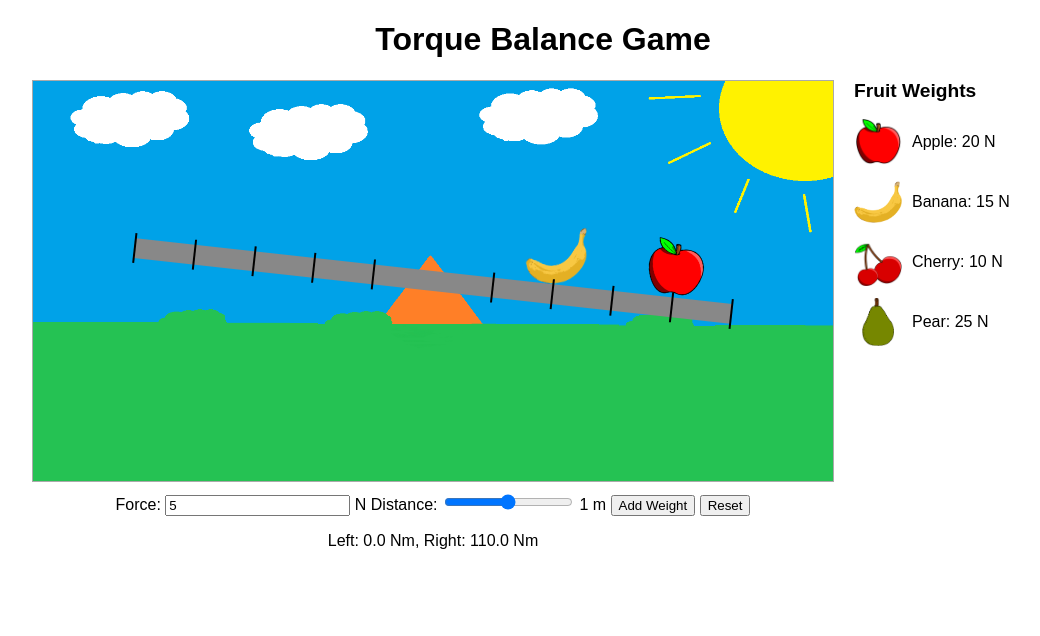
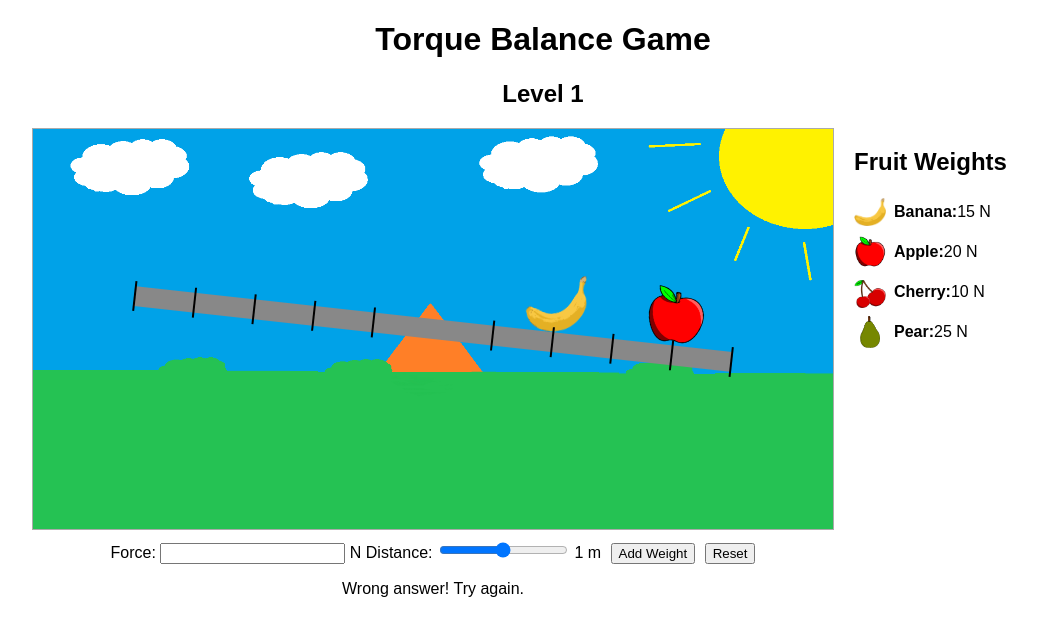
Before and after one commit to eozturk1968/torque-videogame, a plain HTML site: page docs/index.html in a window 1280 px wide. Both pictures are taken after typing "5" into the empty fields and a click on the button "Add Weight". Shown: the whole page, without its empty margins (97-1137 px from the left). Drawn offline with Linux system fonts and the light colour scheme.

Commit message:
Final version

```diff
--- a/docs/index.html
+++ b/docs/index.html
@@ -7,15 +7,16 @@
 </head>
 <body>
     <h1>Torque Balance Game</h1>
+    <h2 id="level-title"></h2>
 
-    <!-- NEW: flex row that holds canvas+controls and the sidebar -->
     <div class="game-row">
-        <!-- the existing game area -->
         <div class="game-area">
             <canvas id="gameCanvas" width="800" height="400"></canvas>
             <div id="controls">
-                Force: <input id="force" type="number" value="10" min="0"> N
-                Distance: <input id="radius" type="range" min="-5" max="5" step="1" value="1">
+                Force:
+                <input id="force" type="number" value="10" min="0"> N
+                Distance:
+                <input id="radius" type="range" min="-5" max="5" step="1" value="1">
                 <span id="radiusVal">1</span> m
                 <button id="addWeight">Add Weight</button>
                 <button id="resetGame">Reset</button>
@@ -23,29 +24,14 @@
             </div>
         </div>
 
-
-            <!-- Sidebar showing the fruit legend -->
-            <div class="sidebar">
-                <h2>Fruit Weights</h2>
-                <div class="fruit-item">
-                    <img src="images/apple.png" alt="Apple">
-                    <span>Apple: 20 N</span>
-                </div>
-                <div class="fruit-item">
-                    <img src="images/banana.png" alt="Banana">
-                    <span>Banana: 15 N</span>
-                </div>
-                <div class="fruit-item">
-                    <img src="images/cherry.png" alt="Cherry">
-                    <span>Cherry: 10 N</span>
-                </div>
-                <!-- NEW: pear entry -->
-                <div class="fruit-item">
-                    <img src="images/pear.png" alt="Pear">
-                    <span>Pear: 25 N</span>
-                </div>
-            </div>
-
+        <div class="sidebar">
+            <h2>Fruit Weights</h2>
+            <ul class="fruit-list">
+                <li><img src="images/banana.png" alt="Banana"><strong>Banana:</strong> 15 N</li>
+                <li><img src="images/apple.png" alt="Apple"><strong>Apple:</strong> 20 N</li>
+                <li><img src="images/cherry.png" alt="Cherry"><strong>Cherry:</strong> 10 N</li>
+                <li><img src="images/pear.png" alt="Pear"><strong>Pear:</strong> 25 N</li>
+            </ul>
         </div>
     </div>
 
--- a/docs/main.js
+++ b/docs/main.js
@@ -6,6 +6,8 @@ function isBalanced(L, R, eps = 0.01) { return Math.abs(L - R) < eps; }
 const bgImg = new Image(); bgImg.src = 'images/park-bg.png';
 const bananaImg = new Image(); bananaImg.src = 'images/banana.png';
 const appleImg = new Image(); appleImg.src = 'images/apple.png';
+const cherryImg = new Image(); cherryImg.src = 'images/cherry.png';
+const pearImg = new Image(); pearImg.src = 'images/pear.png';
 
 // --- DOM refs ---
 const canvas = document.getElementById('gameCanvas');
@@ -16,54 +18,105 @@ const radiusVal = document.getElementById('radiusVal');
 const addBtn = document.getElementById('addWeight');
 const resetBtn = document.getElementById('resetGame');
 const statusP = document.getElementById('status');
+const levelTitle = document.getElementById('level-title');
 
-let weights = [];  // each: {F, r, img}
+// --- Level seed data ---
+const levelSeeds = [
+    [ // Level 1
+        { img: bananaImg, F: 15, r: 2 },
+        { img: appleImg, F: 20, r: 4 }
+    ],
+    [ // Level 2
+        { img: cherryImg, F: 10, r: -1 },
+        { img: pearImg, F: 25, r: -4 },
+        { img: appleImg, F: 20, r: 5 }
+    ],
+    [ // Level 3
+        { img: cherryImg, F: 10, r: -3 },
+        { img: pearImg, F: 25, r: 4 },
+        { img: appleImg, F: 20, r: -2 },
+        { img: bananaImg, F: 15, r: 3 }
+    ]
+];
 
-// --- Initialize once background is ready ---
-bgImg.onload = () => initGame();
+let currentLevel = 0;
+let weights = [];
+let attempted = false;  // have they tried (and failed) once this level?
 
-function initGame() {
-    // slider label sync
+// --- Bootstrapping ---
+window.onload = () => {
+    // Sync slider label
     radiusVal.textContent = radiusIn.value;
     radiusIn.oninput = () => radiusVal.textContent = radiusIn.value;
 
-    // Add manual weights (no icon)
+    // Add weight and automatically check
     addBtn.onclick = () => {
         const F = Math.max(0, parseFloat(forceIn.value) || 0);
         const r = parseFloat(radiusIn.value) || 0;
-        weights.push({ F, r, img: null });
-        update();
+        weights.push({ img: null, F, r });
+        checkAfterAdd();
     };
 
-    // Reset → restart level 1
-    resetBtn.onclick = () => {
-        startLevel1();
-        update();
-    };
+    // Reset current level
+    resetBtn.onclick = () => restartLevel('');
 
-    // Start
-    startLevel1();
+    nextLevel();
+};
+
+// --- Seed & draw the next level ---
+function nextLevel() {
+    if (currentLevel >= levelSeeds.length) {
+        alert('🎉 You’ve beaten all levels! 🎉');
+        return;
+    }
+
+    // Seed this level
+    weights = levelSeeds[currentLevel].map(s => ({ ...s }));
+    currentLevel++;
+    attempted = false;
+
+    // UI reset
+    levelTitle.textContent = `Level ${currentLevel}`;
+    forceIn.value = "";
+    radiusIn.value = 0;
+    radiusVal.textContent = '1';
+    statusP.textContent = '';
+
     draw();
 }
 
-// --- Seed Level 1 with banana & apple ---
-function startLevel1() {
-    weights = [
-        { F: 15, r: 2, img: bananaImg },
-        { F: 20, r: 4, img: appleImg }
-    ];
-    statusP.textContent = '';
-    forceIn.value = "";
-    radiusIn.value = "";
-    radiusVal.textContent = '1';
+// --- Called immediately after each addWeight ---
+function checkAfterAdd() {
+    draw();
+
+    const leftT = weights.filter(w => w.r < 0)
+        .reduce((s, w) => s + computeTorque(w.F, -w.r), 0);
+    const rightT = weights.filter(w => w.r > 0)
+        .reduce((s, w) => s + computeTorque(w.F, w.r), 0);
+
+    if (isBalanced(leftT, rightT)) {
+        statusP.textContent = 'Balanced! Moving to next level…';
+       setTimeout(nextLevel, 0);
+    } else if (!attempted) {
+        attempted = true;
+        restartLevel('Wrong answer! Try again.');
+    } else {
+        statusP.textContent = `Left: ${leftT.toFixed(1)} Nm, Right: ${rightT.toFixed(1)} Nm`;
+    }
 }
 
-// --- Draw loop ---
+// --- Restart the same level with message ---
+function restartLevel(message) {
+    currentLevel--;       // step back so nextLevel() re-seeds same
+    nextLevel();
+    statusP.textContent = message;
+}
+
+// --- Draw the seesaw scene ---
 function draw() {
-    // clear
     ctx.clearRect(0, 0, canvas.width, canvas.height);
 
-    // 1) background stretched
+    // Background
     if (bgImg.complete) {
         ctx.drawImage(
             bgImg,
@@ -72,58 +125,33 @@ function draw() {
         );
     }
 
-    // 2) center & tilt
+    // Center & tilt
     ctx.save();
     ctx.translate(canvas.width / 2, canvas.height / 2);
-
     const net = weights.reduce((sum, w) => sum + computeTorque(w.F, w.r), 0);
     ctx.rotate(net * 0.001);
 
-    // 3) plank
+    // Plank
     ctx.fillStyle = '#888';
     ctx.fillRect(-300, -10, 600, 20);
 
-    // 4) draw each fruit icon
+    // Fruit icons
     weights.forEach(w => {
         if (w.img) {
-            const x = w.r * (300 / 5); // maxDistance = 5
+            const x = w.r * (300 / 5);
             const size = 60;
             ctx.drawImage(w.img, x - size / 2, -10 - size, size, size);
         }
     });
 
-    // 5) tick marks
+    // Tick marks ±1…±5
     ctx.strokeStyle = '#000';
     ctx.lineWidth = 2;
     for (let i = 1; i <= 5; i++) {
         const x = i * (300 / 5);
-        ctx.beginPath();
-        ctx.moveTo(x, -15); ctx.lineTo(x, +15);
-        ctx.stroke();
-        ctx.beginPath();
-        ctx.moveTo(-x, -15); ctx.lineTo(-x, +15);
-        ctx.stroke();
+        ctx.beginPath(); ctx.moveTo(x, -15); ctx.lineTo(x, 15); ctx.stroke();
+        ctx.beginPath(); ctx.moveTo(-x, -15); ctx.lineTo(-x, 15); ctx.stroke();
     }
 
     ctx.restore();
 }
-
-// --- After adding weight or reset: update status & redraw ---
-function update() {
-    draw();
-
-    const leftT = weights
-        .filter(w => w.r < 0)
-        .reduce((s, w) => s + computeTorque(w.F, -w.r), 0);
-
-    const rightT = weights
-        .filter(w => w.r > 0)
-        .reduce((s, w) => s + computeTorque(w.F, w.r), 0);
-
-    if (isBalanced(leftT, rightT)) {
-        statusP.textContent = 'Balanced! 🎉';
-    } else {
-        statusP.textContent =
-            `Left: ${leftT.toFixed(1)} Nm, Right: ${rightT.toFixed(1)} Nm`;
-    }
-}
--- a/docs/style.css
+++ b/docs/style.css
@@ -1,56 +1,53 @@
 body {
+    margin: 20px;
     font-family: sans-serif;
-    margin: 20px;
     text-align: center;
 }
 
-/* Make a horizontal flex container */
 .game-row {
     display: flex;
+    gap: 20px;
     justify-content: center;
     align-items: flex-start;
-    gap: 20px; /* space between canvas and sidebar */
 }
 
-/* Wrap canvas and its controls vertically */
 .game-area {
     display: flex;
     flex-direction: column;
     align-items: center;
 }
 
-/* Sidebar styling */
+#gameCanvas {
+    border: 1px solid #aaa;
+}
+
+#controls {
+    margin-top: 10px;
+}
+
+    #controls button {
+        margin-left: 5px;
+    }
+
 .sidebar {
     width: 200px;
     text-align: left;
 }
 
-    .sidebar h2 {
-        margin-top: 0;
-        font-size: 1.2em;
+.fruit-list {
+    list-style: none;
+    padding: 0;
+}
+
+    .fruit-list li {
+        display: flex;
+        align-items: center;
+        margin: 8px 0;
     }
 
-/* Each fruit row */
-.fruit-item {
-    display: flex;
-    align-items: center;
-    margin-bottom: 12px;
-}
-
-    .fruit-item img {
-        width: 48px;
-        height: 48px;
+    .fruit-list img {
+        width: 32px;
+        height: 32px;
         object-fit: contain;
-        margin-right: 10px;
+        margin-right: 8px;
     }
-
-/* Canvas styling unchanged */
-#gameCanvas {
-    border: 1px solid #aaa;
-    background: #fff;
-}
-
-/* Controls under canvas */
-#controls {
-    margin-top: 10px;
-}
```
Also changed, not shown: docs/images/girl.png (deleted).
